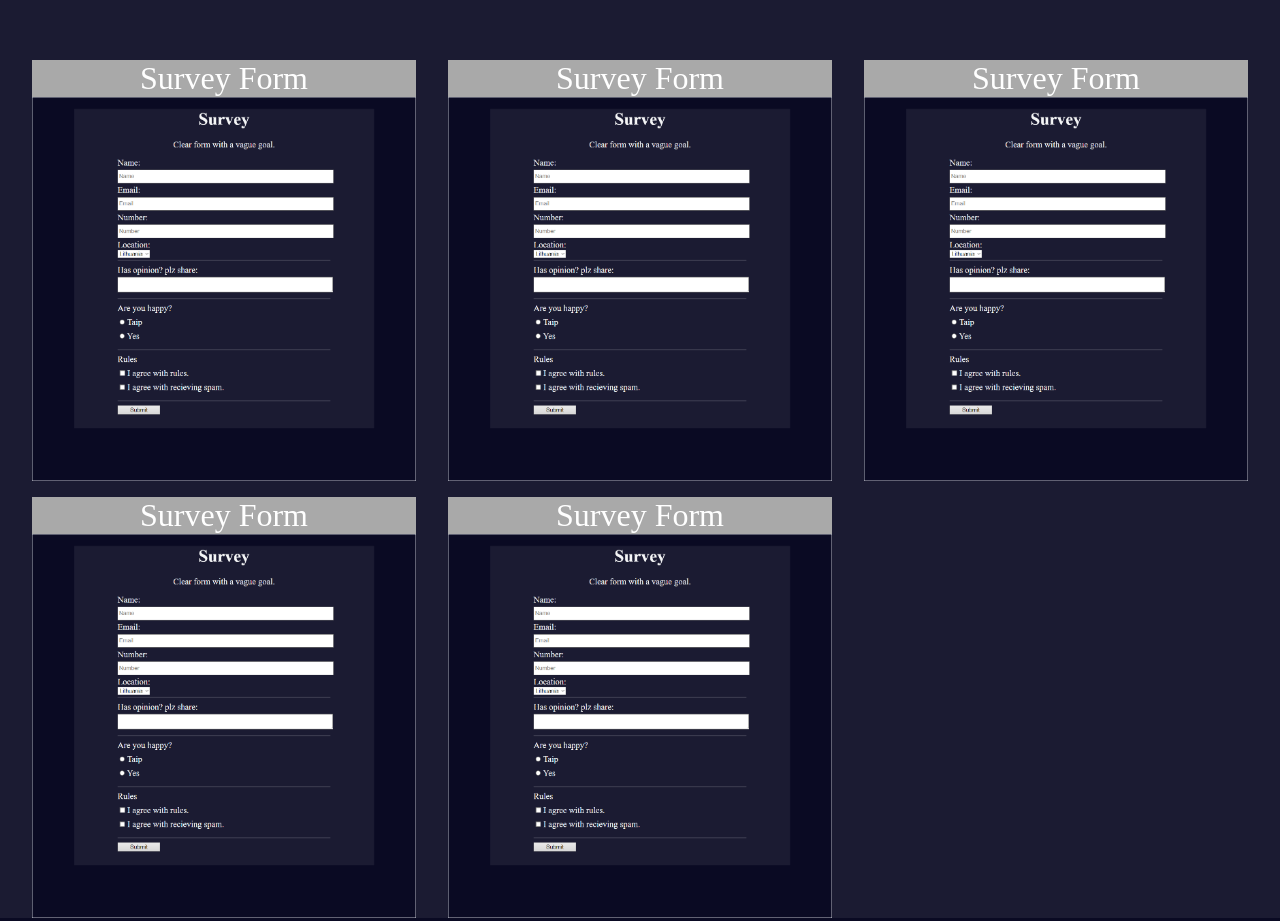
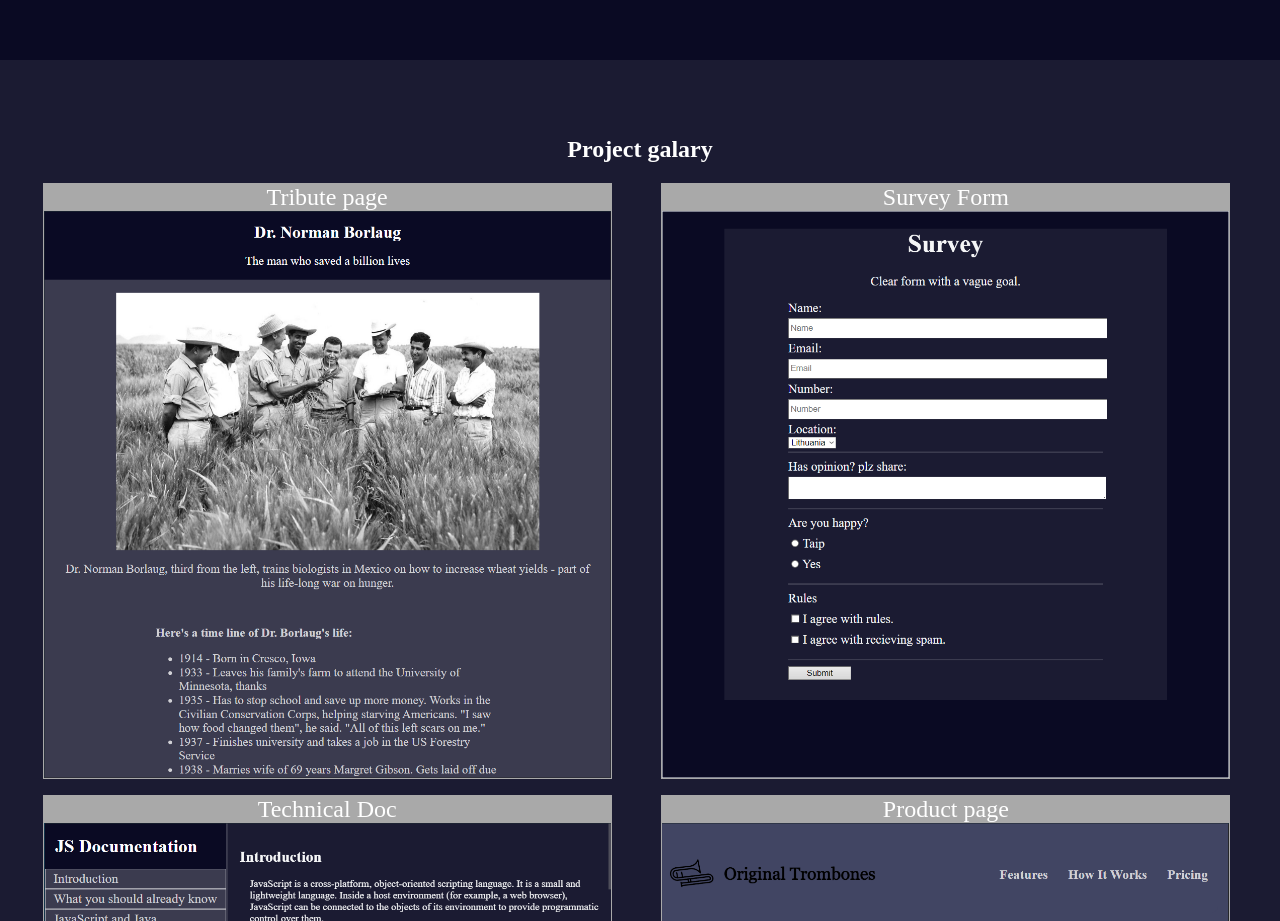
Before and after one commit to BladeTC/FreeCodeCamp-Personal-Portfolio-Webpage, a plain HTML site: page index.html in a window 1280 px wide. Shown: the part 740-1661 px from the top of the page. Drawn offline with Linux system fonts and the light colour scheme.

Commit message:
added most links, most images, still want to do more on foot and footer

```diff
--- a/index.html
+++ b/index.html
@@ -11,13 +11,13 @@
       <navbar id="navbar">
         <ol>
           <li>
-            <a href="#welcome-section">Intro</a>
+            <a class="nav" href="#welcome-section">Intro</a>
           </li>
           <li>
-            <a href="#pt1">Survey form</a>
+            <a class="nav" href="#pt1">Projects</a>
           </li>
           <li>
-            <a href="#pt1">Survey form</a>
+            <a class="nav" href="#pt1">Survey form</a>
           </li>
         </ol>
       </navbar>
@@ -26,64 +26,61 @@
       <div id="welcome-section">
         <h1>Hooy</h1>
       </div>
-      <div id="projects">
+      <div id="galary">
+        <h2>Project galary</h2>
+        <div class="projects">
           <div id="pt1" class="project-tile">
+            <a
+              id="profile-link"
+              href="https://bladetc.github.io/FreeCodeCamp-Tribute-Page/"
+              target="_blank"
+            >
+              <tile-title>Tribute page</tile-title>
+              <img rel="icon" src="Tribute-page-image.png"
+            /></a>
+            <media></media>
+          </div>
+          <div id="pt2" class="project-tile">
             <a
               id="profile-link"
               href="https://bladetc.github.io/FreeCodeCamp-Survey-Form/"
               target="_blank"
             >
               <tile-title>Survey Form</tile-title>
-            <img rel="icon" src="Survey-form-image.png" /></a
-          >
+              <img rel="icon" src="Survey-form-image.png"
+            /></a>
             <media></media>
           </div>
-        <div id="pt1" class="project-tile">
+          <div id="pt3" class="project-tile">
             <a
               id="profile-link"
-            href="https://bladetc.github.io/FreeCodeCamp-Survey-Form/"
+              href="https://bladetc.github.io/FreeCodeCamp-Technical-Documentation-Page/"
               target="_blank"
             >
-            <tile-title>Survey Form</tile-title>
-            <img rel="icon" src="Survey-form-image.png" /></a
-          >
+              <tile-title>Technical Doc</tile-title>
+              <img rel="icon" src="Technical-documentation-image.png"
+            /></a>
             <media></media>
           </div>
-        <div id="pt1" class="project-tile">
+          <div id="pt4" class="project-tile">
             <a
               id="profile-link"
-            href="https://bladetc.github.io/FreeCodeCamp-Survey-Form/"
+              href="https://bladetc.github.io/FreeCodeCamp-Product-Landing-Page/"
               target="_blank"
             >
-            <tile-title>Survey Form</tile-title>
-            <img rel="icon" src="Survey-form-image.png" /></a
-          >
-          <media></media>
-        </div>
-        <div id="pt1" class="project-tile">
-          <a
-            id="profile-link"
-            href="https://bladetc.github.io/FreeCodeCamp-Survey-Form/"
-            target="_blank"
-          >
-            <tile-title>Survey Form</tile-title>
-            <img rel="icon" src="Survey-form-image.png" /></a
-          >
-          <media></media>
-        </div>
-        <div id="pt1" class="project-tile">
-          <a
-            id="profile-link"
-            href="https://bladetc.github.io/FreeCodeCamp-Survey-Form/"
-            target="_blank"
-          >
-            <tile-title>Survey Form</tile-title>
-            <img rel="icon" src="Survey-form-image.png" /></a
-          >
+              <tile-title>Product page</tile-title>
+              <img rel="icon" src="Product-landing-page.png"
+            /></a>
             <media></media>
           </div>
         </div>
+      </div>
+      <div class="foot">
+        <p>hurm</p>
+      </div>
     </main>
-    <footer></footer>
+    <footer>
+      <p>2024</p>
+    </footer>
   </body>
 </html>
--- a/styles.css
+++ b/styles.css
@@ -1,67 +1,92 @@
-body{
+body {
   display: grid;
-    background-color:#0a0a23;
-    color:#ffffff;
-    height:100%;
+  background-color: #0a0a23;
+  color: #ffffff;
+  height: 100%;
   margin: 0;
 }
-  header{
+header {
   display: flex;
   flex-direction: row-reverse;
-    position:fixed;
+  position: fixed;
   top: 0;
   z-index: 2;
   background-color: #0a0a23;
-    color:#ffffff;
-    border:1px #ffffff solid;
+  color: #ffffff;
+  border: 1px #ffffff solid;
   border-top: 0;
   border-left: 0;
   border-right: 0;
-    height:7vh;
+  height: 7vh;
   width: 100vw;
-
 }
-  ol{
+ol {
   text-align: right;
   display: flex;
 }
-  li{
+li {
   list-style-type: none;
   padding: 1rem;
   padding-top: 0;
 }
-  a{
+a {
   text-align: center;
   text-decoration: none;
   display: flex;
   flex-direction: column;
   color: #ffffff;
-    font-size: 2rem;
+  font-size: 1.5rem;
 }
-  main{
+main {
   z-index: 1;
   background-color: #1b1b32;
 }
-  .project-tile{
-    max-width: 30vw;
+.project-tile {
+  margin: 0;
   max-height: fit-content;
+  max-width: fit-content;
   background-color: darkgray;
+  border: darkgray 1px solid;
 }
-  #welcome-section{
-    min-height:93vh;
+#welcome-section {
+  min-height: 93vh;
   padding-top: 7vh;
+  background-color: #0a0a23;
+  text-align: center;
+  align-content: center;
 }
-  #projects{
-    min-height:auto;
+#galary {
+  min-height: 93vh;
+  padding-top: 7vh;
+  text-align: center;
+}
+.projects {
+  min-height: auto;
   display: grid;
-    grid-template-columns: 30vw 30vw 30vw;
+  grid-template-columns: 45vw 45vw;
   row-gap: 1rem;
   justify-content: space-evenly;
 }
 @media (max-width: 815px) {
 }
-  img{
+img {
   align-self: flex-end;
-    height:auto;
-    width:30vw;
+  height: auto;
+  width: 44.3vw;
 }
+.nav {
+  font-size: clamp(1rem, 4vw, 2rem);
+}
+navbar {
+  padding-right: 1rem;
+}
+.foot{
+  min-height: 93vh;
+  background-color: #0a0a23;
+}
+footer{
+  border-top: #ffffff 1px solid;
+  text-align: center;
+  align-content: center;
+  min-height: 7vh;
+}
```
Also changed, not shown: Product-landing-page.png (added), Technical-documentation-image.png (added), Tribute-page-image.png (added). Lines whose indentation alone changed are shown as unchanged.
